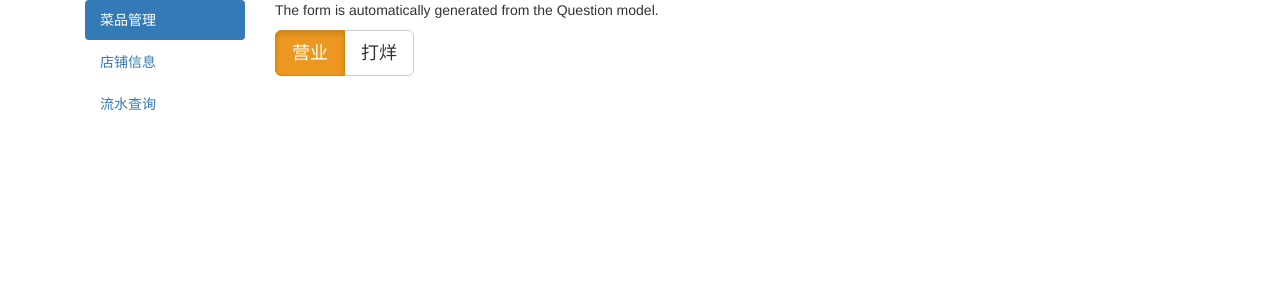
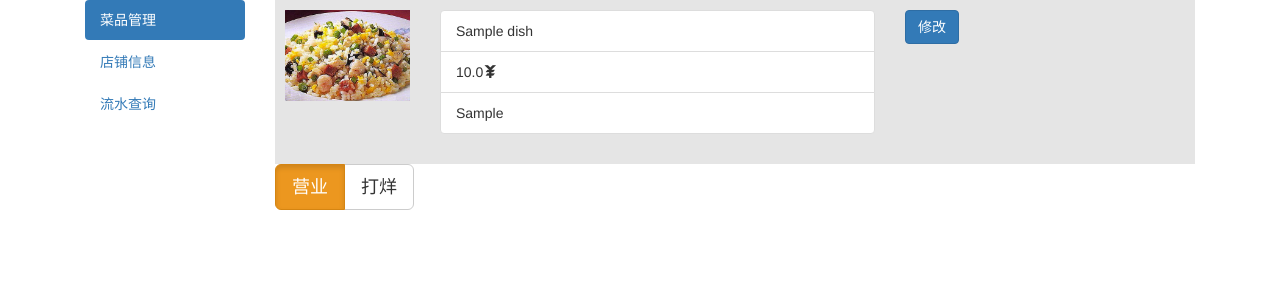
Before and after one commit to flyingKite0124/Shanbay, a Django app: template templates/restaurant/manage.html in a window 1280 px wide. Shown: the top 300 px of the page. Run offline with Django 3.2, Linux system fonts and the light colour scheme; the template is opened without the code that fills it: values that come from a table or form of the project are taken from there, others are empty; tables that the repository leaves empty hold one stand-in row (values such as "Sample post"); parts of the project's set-up code (start-up, migrations or seed data) failed here and were passed over; some libraries are stand-ins or nearby versions.

Commit message:
Add dish management to manage.html

```diff
--- /dev/null
+++ b/static/restaurant/css/manage.css
@@ -0,0 +1,9 @@
+#dish-list {
+    background: rgba(00,00,00,0.1);
+}
+
+.dish-item {
+    padding: 10px 10px 10px 10px;
+}
+.dish-item div{
+}
--- a/static/restaurant/js/manage.js
+++ b/static/restaurant/js/manage.js
@@ -1,18 +1,67 @@
+var open_btn = $('#open_restaurant');
+var close_btn = $('#close_restaurant');
+
+/*请求失败时的回调函数，这个失败是指http的request失败，
+ *某些接口中给你返回{result:"fail"},并不会调用这个函数。
+ *你能成功收到这个{result:"fail"}返回，说明请求已经成功了*/
+function ajax_fail_handler(xhr, status, errorThrown) {
+    console.log("Error: " + errorThrown);
+    console.log("Status: " + status);
+    console.dir(xhr);
+}
+
+function show_banned_btn(){
+    $("#open_or_close").addClass('hide');
+    $("#banned_btn").removeClass('hide');
+}
 function open_restaurant(e) {
-    var open_btn = $(this);
+    $.ajax({
+            url: " /restaurant/changeStatus",   // 填上接口中要求的url
+            data: {
+                type: "open"    // 填上接口中要的各种数据
+            },
+            type: "POST",       // 据熊学长说都是POST请求，不用改
+            dataType: "json",  // 据熊学长说都是json格式，不用改
+        })
+        //请求成功时的回调函数
+        .done(function (data) {
+            if (data.result === 'success') {
                 open_btn.removeClass('btn-default');
                 open_btn.addClass('btn-warning active');
-
-    var close_btn = $('#close_restaurant');
-    close_btn.removeClass('btn-warning');
+                close_btn.removeClass('btn-warning active');
                 close_btn.addClass('btn-default');
             }
+            else {
+                alert('您已被管理员封停');
+                show_banned_btn();
+            }
+        })
+        .fail(ajax_fail_handler)
+}
 function close_restaurant(e) {
-    var close_btn = $(this);
+    $.ajax({
+            url: " /restaurant/changeStatus",   // 填上接口中要求的url
+            data: {
+                type: "close"    // 填上接口中要的各种数据
+            },
+            type: "POST",       // 据熊学长说都是POST请求，不用改
+            dataType: "json",  // 据熊学长说都是json格式，不用改
+        })
+        //请求成功时的回调函数
+        .done(function (data) {
+            if (data.result === 'success') {
                 close_btn.removeClass('btn-default');
                 close_btn.addClass('btn-warning active');
-
-    var open_btn = $('#open_restaurant');
-    open_btn.removeClass('btn-warning');
+                open_btn.removeClass('btn-warning active');
                 open_btn.addClass('btn-default');
             }
+            else {
+                alert('您已被管理员封停');
+                show_banned_btn();
+            }
+        })
+        .fail(ajax_fail_handler);
+}
+function modify_dish(e){
+    console.log('modify-dish');
+}
--- a/templates/restaurant/manage.html
+++ b/templates/restaurant/manage.html
@@ -9,6 +9,7 @@
 
     <!-- Bootstrap -->
     <link href="/static/common/bootstrap/css/bootstrap.css" rel="stylesheet">
+    <link href="/static/restaurant/css/manage.css" rel="stylesheet">
 
 </head>
 <body>
@@ -34,12 +35,42 @@
     <div class="col-md-10">
         <div class="tab-content">
             <div role="tabpanel" class="tab-pane fade in active" id="dishes">
-                <p>The form is automatically generated from the Question model.</p>
-                <div class="btn-group" role="group" aria-label="...">
+                <div id="dish-list">
+                    {% for dish in restaurant.dish_set.all %}
+                        <div class="dish-item">
+                            <div class="row">
+                                <div class="col-md-2">
+                                    <img src="/static/restaurant/image/haochibuguojiaozi.jpg" width=100% height=100%>
+                                </div>
+                                <div class="col-md-6">
+                                    <ul class="list-group">
+                                        <li class="list-group-item">{{ dish.name }}</li>
+                                        <li class="list-group-item">
+                                            {{ dish.price }}<span class="glyphicon glyphicon-yen"></span>
+                                        </li>
+                                        <li class="list-group-item">{{ dish.introduction }}</li>
+                                    </ul>
+                                </div>
+                                <div class="col-md-2 ">
+                                    <button class="btn btn-primary modify-dish">修改</button>
+                                </div>
+                            </div>
+                        </div>
+                    {% empty %}
+                        <p>店铺目前没有菜品上架</p>
+                    {% endfor %}
+                </div>
+
+                <button type="button" class="btn btn-danger btn-lg disabled hide"
+                        id="banned_btn">封停中
+                </button>
+                <div class="btn-group" role="group" aria-label="open or close" id="open_or_close">
                     <button type="button" class="btn btn-default btn-lg"
-                            id="open_restaurant">营业</button>
+                            id="open_restaurant">营业
+                    </button>
                     <button type="button" class="btn btn-default btn-lg"
-                            id="close_restaurant">打烊</button>
+                            id="close_restaurant">打烊
+                    </button>
                 </div>
             </div>
             <div role="tabpanel" class="tab-pane fade" id="profile">
@@ -65,16 +96,22 @@
         //你应该在此进行各种初始化，比如注册你的回调函数
         var open_or_close;
         var open_btn = $('#open_restaurant');
-        var close_btn= $('#close_restaurant');
-        {% if restaurant.status|default:'0' %}
-            open_or_close = open_btn;
-        {% else %}
-            open_or_close = close_btn;
-        {% endif %}
-        open_or_close.removeClass('btn-default');
-        open_or_close.addClass('btn-warning active');
+        var close_btn = $('#close_restaurant');
+        var status = {{ restaurant.status }};
+        if (status === 2) {
+            show_banned_btn();
+        }
+        else {
+            if (status === 1)
+                open_or_close = open_btn;
+            else
+                open_or_close = close_btn;
+            open_or_close.removeClass('btn-default');
+            open_or_close.addClass('btn-warning active');
+        }
         open_btn.click(open_restaurant);
         close_btn.click(close_restaurant);
+        $('.modify-dish').click(modify_dish);
     })
 </script>
 </body>
```
Also changed, not shown: static/restaurant/image/haochibuguojiaozi.jpg (added). Lines whose indentation alone changed are shown as unchanged.
